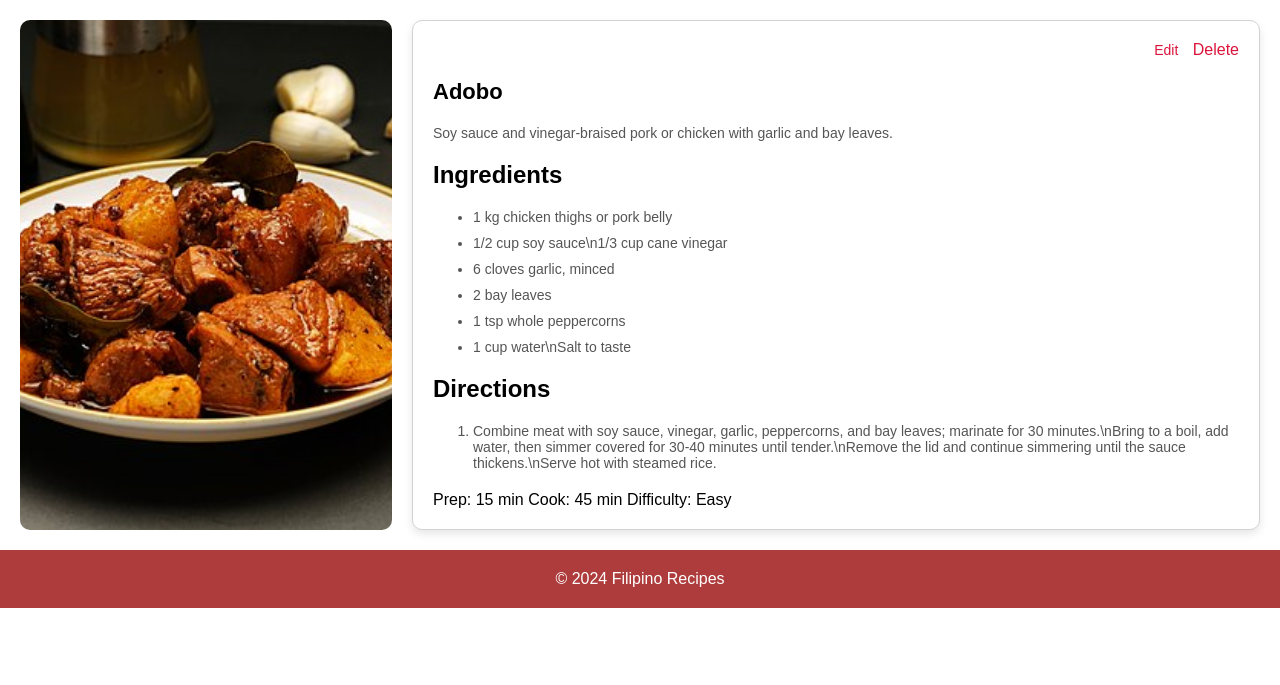
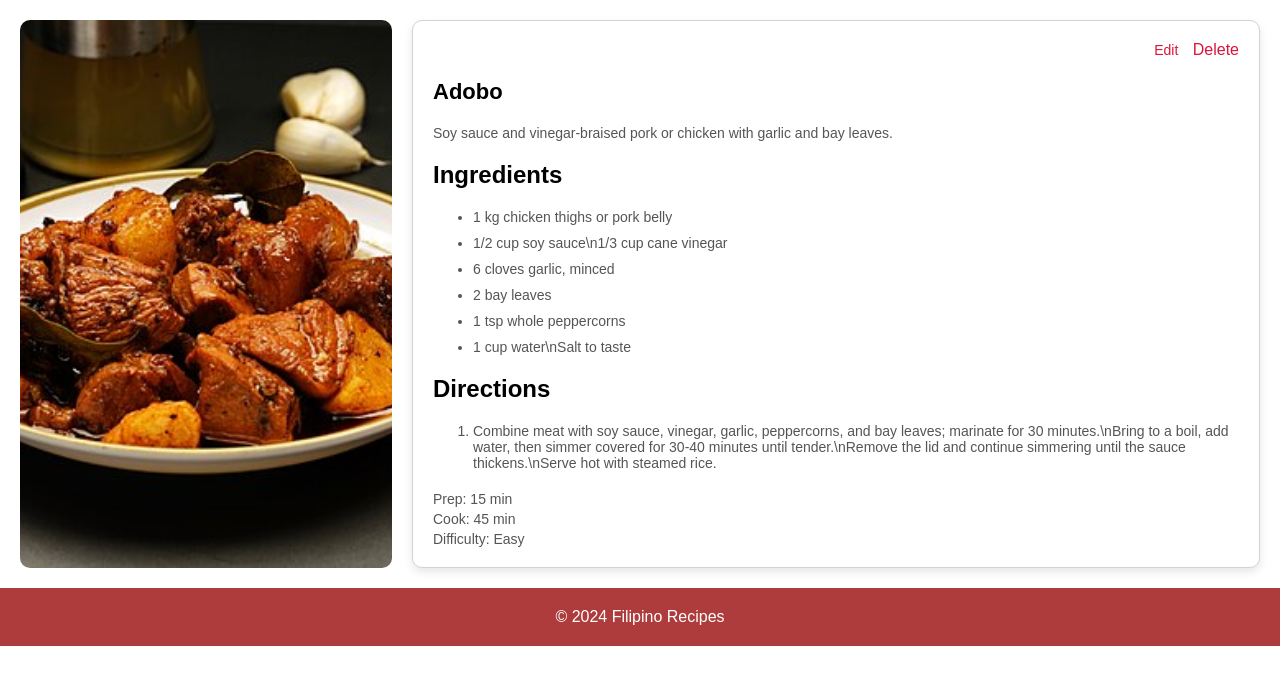
Before and after one commit to Mr-Zamora/PWA_CRUD_sample, a Flask app: page /recipe/1 in a window 1280 px wide. Shown: the part 65-750 px from the top of the page. Run offline with Flask 3, Linux system fonts and the light colour scheme; data comes from the database, SQL or seed files in the repository; both versions use the stored data as it was after the commit; some web fonts are replaced.

Commit message:
Update recipe metadata styling

```diff
--- a/flask-example/static/css/styles.css
+++ b/flask-example/static/css/styles.css
@@ -165,6 +165,19 @@
     border-radius: 10px;                /* Rounded corners */
     box-sizing: border-box;             /* Ensures padding is included in width */
     width: calc(70% - 40px);            /* Takes up 70% of container width minus gap */
+}
+
+/* Recipe metadata section - stacks detail chips vertically */
+.recipe-info {
+    display: flex;                      /* Use flex to control layout */
+    flex-direction: column;             /* Place items on separate lines */
+    gap: 4px;                           /* Space between metadata rows */
+    align-items: flex-start;            /* Align text to the left */
+}
+
+.recipe-info span {
+    font-size: 14px;                    /* Match recipe description text size */
+    color: #555;                        /* Match recipe description text colour */
 }
 
 .info-section + .info-section {
```
Also changed, not shown: styles.css (+8 -0 lines), flask-example/instance/recipes.db, flask-example/static/images/uploads/cheese-puto_125161b7.jpg (added).
